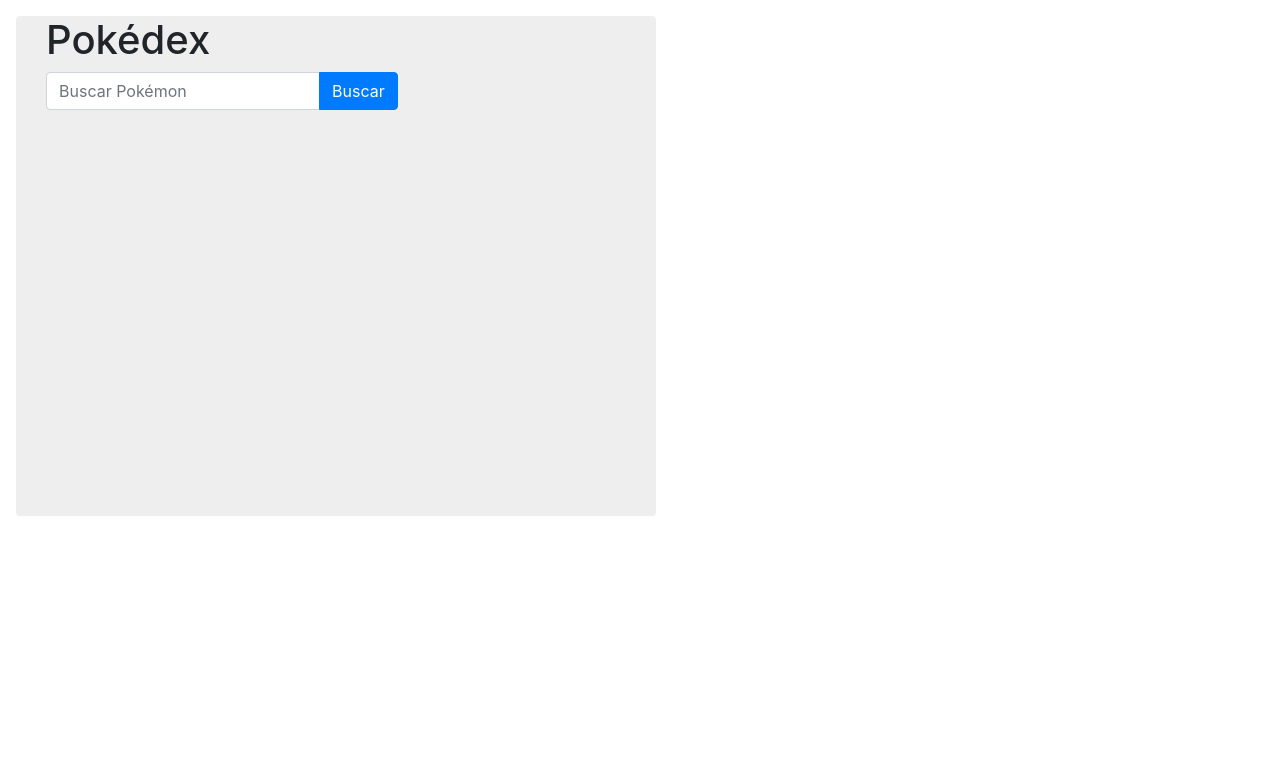
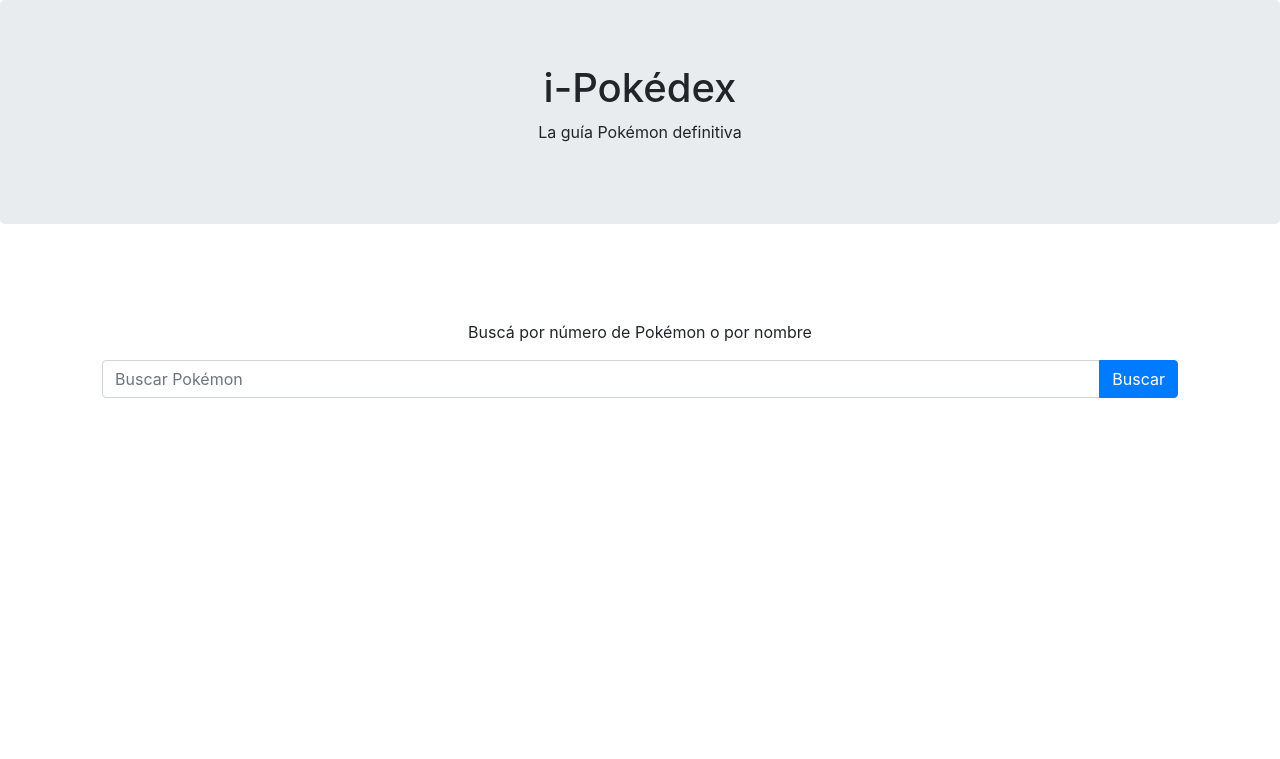
Before and after one commit to dalegasdg/ProyectoFinalJS, a plain HTML site: page ProyectoFinalSanchezGaston.html in a window 1280 px wide. Drawn offline with nearby package versions, Linux system fonts and the light colour scheme.

Commit message:
Add files via upload

```diff
--- a/ProyectoFinalSanchezGaston.html
+++ b/ProyectoFinalSanchezGaston.html
@@ -12,10 +12,13 @@
     />
   </head>
   <body>
-    <div class="container col-6 rounded m-3 input-group" style="background-color: #eee; height: 500px;">
-      <section class="section">
-        <div class="container">
-          <h1 class="title">Pokédex</h1>
+    <div class="jumbotron text-center">
+      <h1>i-Pokédex</h1>
+      <p>La guía Pokémon definitiva</p>
+    </div>
+
+    <div class="container lg-col-6 sm-col-9 jumbotron text-center" style="background-color: #fff; height: 500px;">
+      <section class="section text-center"> <p>Buscá por número de Pokémon o por nombre</p>
         <div class="field">
           <div class="control input-group">
             <input
@@ -23,17 +26,14 @@
               type="text"
               id="search-input"
               placeholder="Buscar Pokémon"
-                style="max-width: 400px;"
+              style="max-width: 900%;"
             />
             <div class="input-group-append">
-                <button class="btn btn-primary" id="search-button">
-                  Buscar
-                </button>
+              <button class="btn btn-primary" id="search-button">Buscar</button>
             </div>
           </div>
         </div>
         <div id="results"></div>
-        </div>
       </section>
     </div>
 
```
Lines whose indentation alone changed are shown as unchanged.
